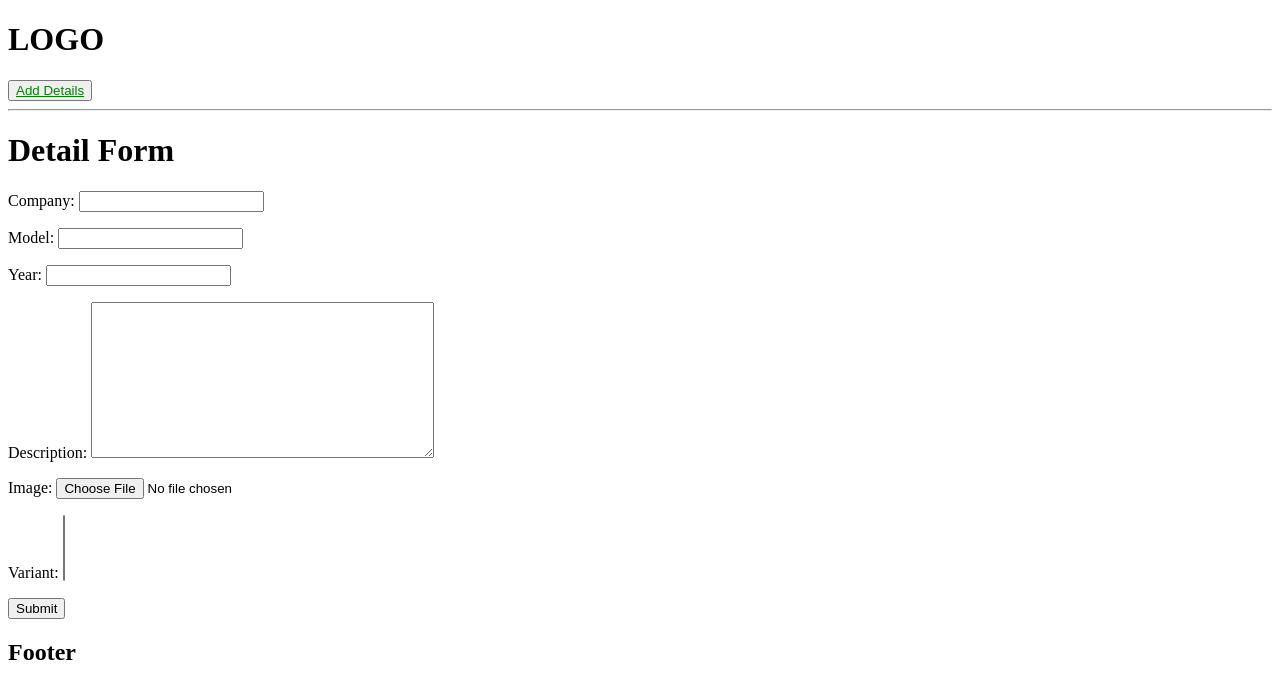
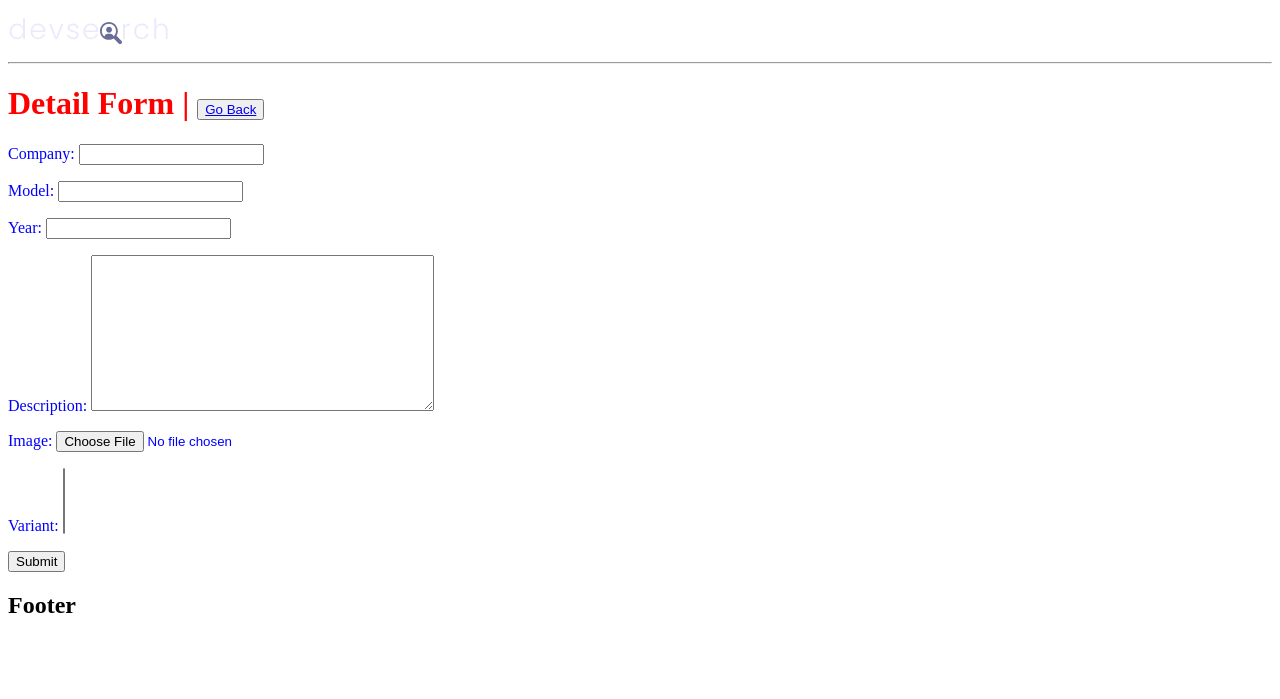
Before and after one commit to MRH-1722/CarDetails, a Django app: page /create-detail/ in a window 1280 px wide. Shown: the top 699 px of the page. Run offline with Django 4.2, Linux system fonts and the light colour scheme; data that the repository does not hold is empty.

Commit message:
fifth commit

```diff
--- a/car/settings.py
+++ b/car/settings.py
@@ -119,6 +119,9 @@ USE_TZ = True
 
 STATIC_URL = 'static/'
 
+STATICFILES_DIRS = [
+    BASE_DIR / 'static'
+]
 # Default primary key field type
 # https://docs.djangoproject.com/en/4.2/ref/settings/#default-auto-field
 
--- a/projects/templates/delete_detail.html
+++ b/projects/templates/delete_detail.html
@@ -2,10 +2,11 @@
 {%block content%}
 
 <h1>Delete-Detail page</h1>
-<p>Are you sure to delete the "{{detail}}" vehicle detail?</p>
+
 <form action="" method="POST">
+    <p>Are you sure to delete the "{{detail}}" vehicle detail?</p>
     {% csrf_token %}
-    <button><a href="{% url 'details' %}"></a>Go Back</button>
+    <button><a href="{% url 'details' %}">Go Back</a></button>
     <input type="Submit" value="Confirm">
 </form>
 
--- a/projects/templates/detail.html
+++ b/projects/templates/detail.html
@@ -8,4 +8,6 @@
 <span style="border:1px solid red">{{variant}}</span>
 {%endfor%}
 <hr>
+<button><a href="{% url 'details' %}">Go back to Detail page</a></button>
+<hr>
 {%endblock content%}
--- a/projects/templates/detail_form.html
+++ b/projects/templates/detail_form.html
@@ -1,7 +1,7 @@
 {% extends 'main.html' %}
 
 {%block content%}
-<h1>Detail Form</h1>
+<h1>Detail Form | <button><a href="{% url 'details' %}">Go Back</a></button></h1>
 
 <form method="post">
     {% csrf_token %}
--- a/projects/templates/details.html
+++ b/projects/templates/details.html
@@ -2,6 +2,8 @@
 
 {%block content%}
 <h1>Car Detials</h1>
+<button><a style="font-size: 8; color: green;" href="{% url 'create-detail' %}">Add Details</a></button>
+<hr>
 
 <table>
     <tr style="color: rgb(102, 163, 11);">
@@ -22,7 +24,7 @@
         <td>{{detail.description}}</td>
         <td><a href="{% url 'detail' detail.uuid %}">View</a></td>
         <td><a href="{% url 'update-detail' detail.uuid %}">Edit</a></td>
-        <td><a href="{% url 'delete-detail' detail.uuid%}">Delete</a></td>
+        <td><a href="{% url 'delete-detail' detail.uuid %}">Delete</a></td>
 
     </tr>
     {%endfor%}
--- /dev/null
+++ b/static/style/main.css
@@ -0,0 +1,6 @@
+h1{
+    color: red;
+}
+p{
+    color: blue;
+}
--- a/templates/main.html
+++ b/templates/main.html
@@ -1,9 +1,11 @@
 <!DOCTYPE html>
+{%load static%}
 <html lang="en">
 <head>
     <meta charset="UTF-8">
     <meta name="viewport" content="width=device-width, initial-scale=1.0">
     <title>Car Detail</title>
+    <link rel="stylesheet" href="{% static 'style/main.css'%}">
 </head>
 <body >
     {% include 'navbar.html'%}
--- a/templates/navbar.html
+++ b/templates/navbar.html
@@ -1,3 +1,3 @@
-<h1>LOGO</h1>
-<button><a style="font-size: 8; color: green;" href="{% url 'create-detail' %}">Add Details</a></button>
+{%load static%}
+<img src="{%static 'images/logo.svg'%}" alt="image">
 <hr>
```
Also changed, not shown: static/images/default.png (added), static/images/logo.svg (added).
